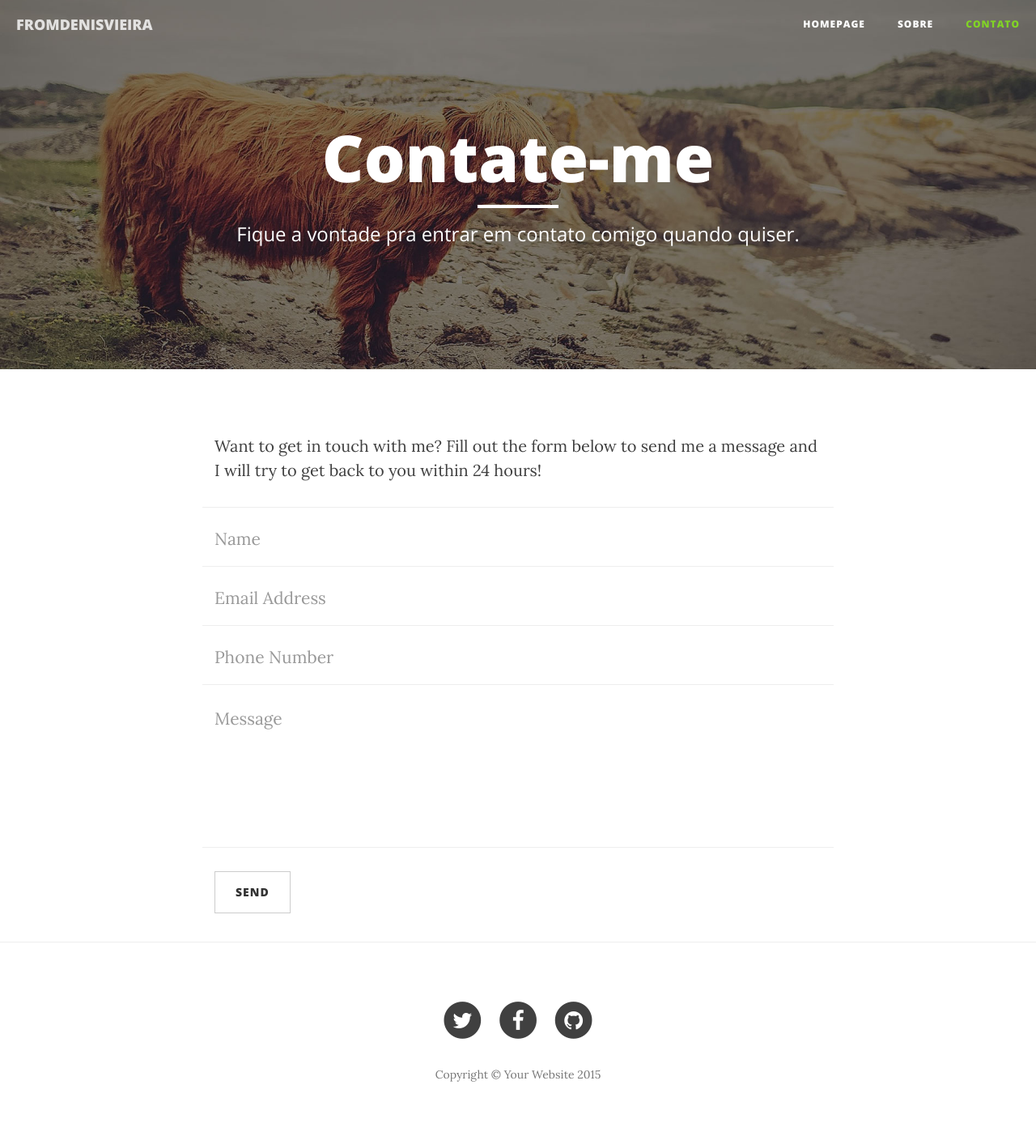
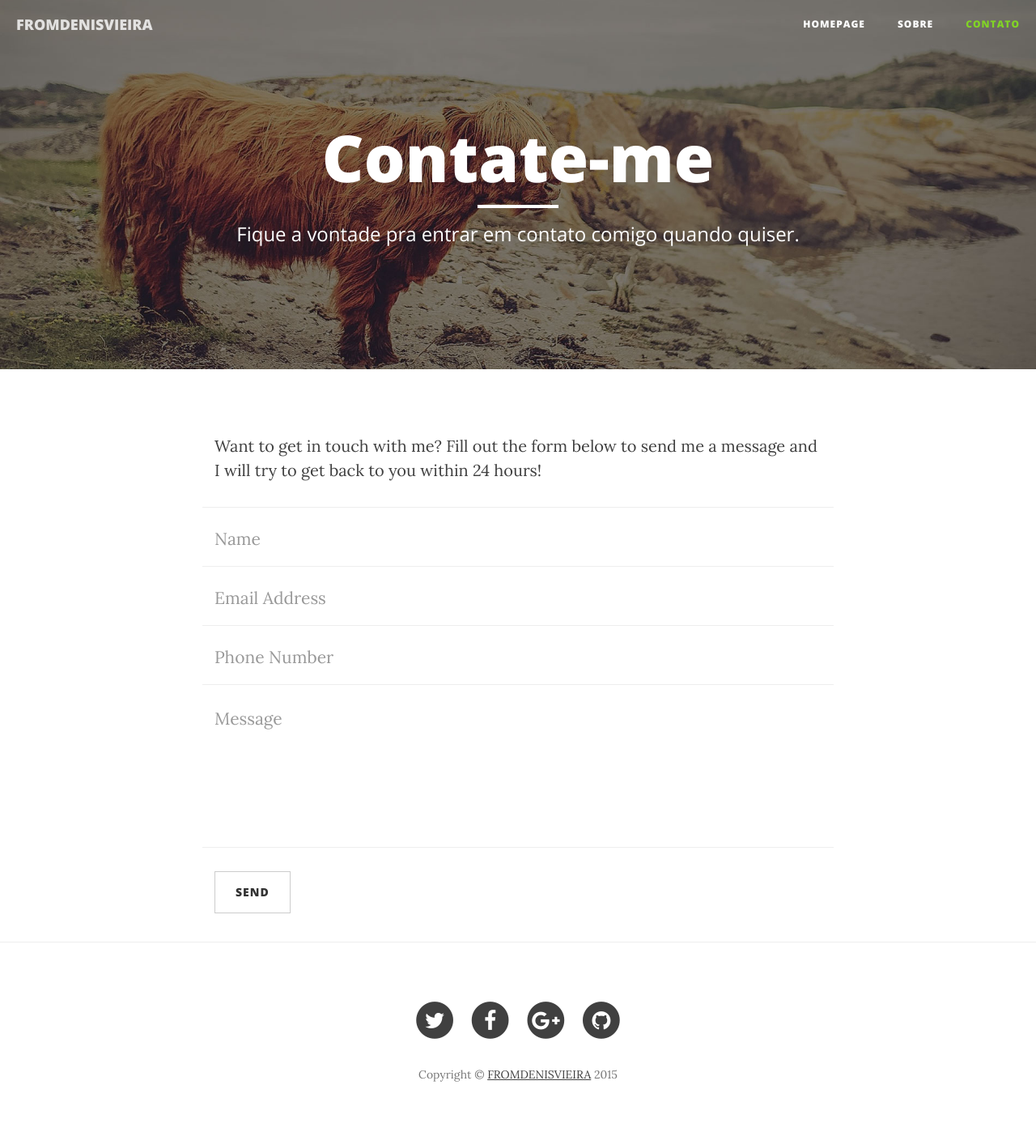
Before and after one commit to denisvieira05/fromdenisvieira.github.io-jekyll, a Jekyll site: the page built from contact.html, in a window 1280 px wide. Shown: the whole page at 81% size. Built offline with Jekyll 4.4.1, drawn with Linux system fonts in a browser that asks for light colours; nearby versions of some CDN libraries; Markdown is read by kramdown in place of the engine named in the settings; comment, search, counter and statistics services are not loaded.

Commit message:
new page more footer

```diff
--- a/_includes/footer.html
+++ b/_includes/footer.html
@@ -4,8 +4,8 @@
             <div class="row">
                 <div class="col-lg-8 col-lg-offset-2 col-md-10 col-md-offset-1">
                     <ul class="list-inline text-center">
-                        <li>
-                            <a href="https://twitter.com/steelx">
+                         <li>
+                            <a href="https://twitter.com/fromdenisvieira" target="_blank">
                                 <span class="fa-stack fa-lg">
                                     <i class="fa fa-circle fa-stack-2x"></i>
                                     <i class="fa fa-twitter fa-stack-1x fa-inverse"></i>
@@ -13,7 +13,7 @@
                             </a>
                         </li>
                         <li>
-                            <a href="http://www.facebook.com/ajinkya.borade">
+                            <a href="https://www.facebook.com/fromdenisvieira" target="_blank">
                                 <span class="fa-stack fa-lg">
                                     <i class="fa fa-circle fa-stack-2x"></i>
                                     <i class="fa fa-facebook fa-stack-1x fa-inverse"></i>
@@ -21,7 +21,15 @@
                             </a>
                         </li>
                         <li>
-                            <a href="https://plus.google.com/+AjinkyaBorade?rel=author">
+                            <a href="https://plus.google.com/+DenisVieiraGoogle" target="_blank">
+                                <span class="fa-stack fa-lg">
+                                    <i class="fa fa-circle fa-stack-2x"></i>
+                                    <i class="fa fa-google-plus fa-stack-1x fa-inverse"></i>
+                                </span>
+                            </a>
+                        </li>
+                        <li>
+                            <a href="https://github.com/fromdenisvieira" target="_blank">
                                 <span class="fa-stack fa-lg">
                                     <i class="fa fa-circle fa-stack-2x"></i>
                                     <i class="fa fa-github fa-stack-1x fa-inverse"></i>
@@ -29,7 +37,7 @@
                             </a>
                         </li>
                     </ul>
-                    <p class="copyright text-muted">Copyright &copy; Your Website 2015</p>
+                    <p class="copyright text-muted">Copyright &copy; <a href="">FROMDENISVIEIRA</a> 2015</p>
                 </div>
             </div>
         </div>
--- a/contact.html
+++ b/contact.html
@@ -5,7 +5,7 @@
 description: "Fique a vontade pra entrar em contato comigo quando quiser."
 coverImg: "contact-bg.jpg"
 group: "navigation"
-order: 3
+order: 4
 ---
 
 <!-- Main Content -->
```
Also changed, not shown: works.html (added).
